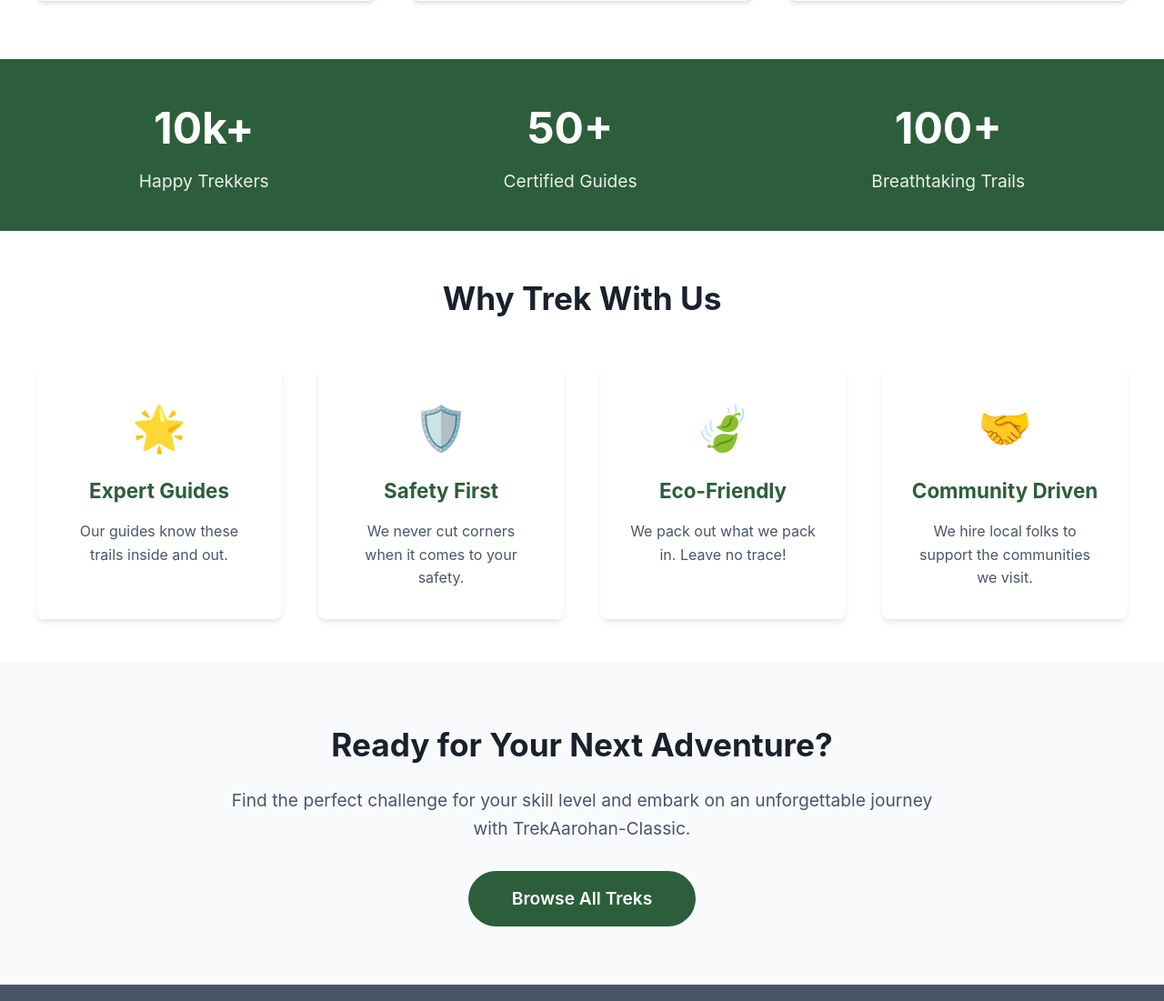
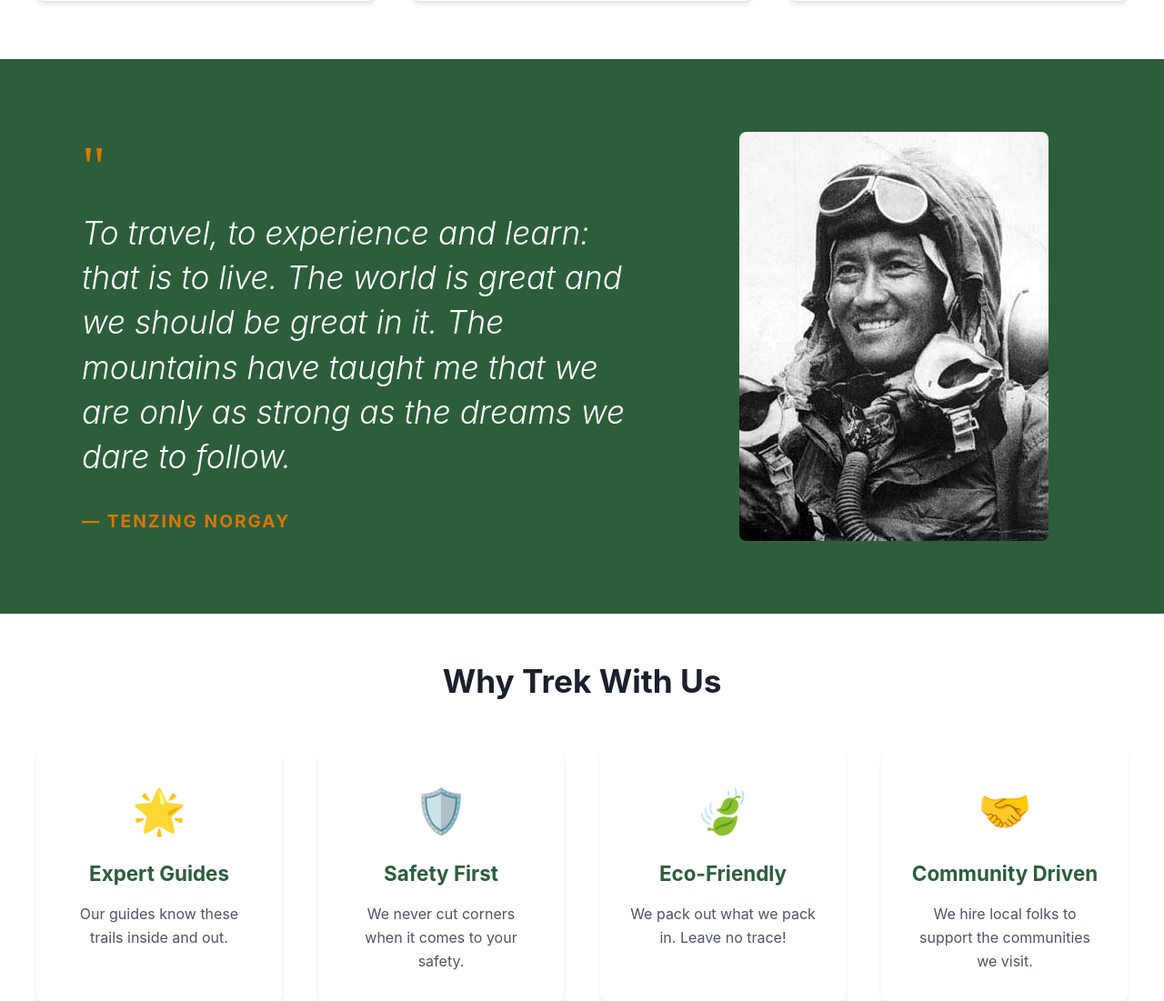
Before and after one commit to BhagyaJyoti22006/TrekAarohan-Classic, a Flask app: page / in a window 1280 px wide. Shown: the part 1181-2282 px from the top of the page at 91% size. Run offline with Flask 3, Linux system fonts and the light colour scheme; data comes from the database, SQL or seed files in the repository; both versions use the stored data as it was after the commit.

Commit message:
Adding Homepage Inspiration Section

```diff
--- a/templates/public_home.html
+++ b/templates/public_home.html
@@ -55,20 +55,16 @@
         </div>
     </div>
 
-    <!-- Platform Stats Section -->
-    <div style="background-color: var(--primary-color); color: white; padding: 2.5rem 1rem; margin-top: 2rem;">
-        <div style="max-width: 1200px; margin: 0 auto; display: flex; flex-wrap: wrap; justify-content: space-around; text-align: center; gap: 2rem;">
-            <div>
-                <h3 style="font-size: 3rem; margin: 0;">10k+</h3>
-                <p style="font-size: 1.2rem; opacity: 0.9; margin: 0.5rem 0 0 0;">Happy Trekkers</p>
+    <!-- Inspiration Section -->
+    <div style="background-color: var(--primary-color); padding: 5rem 1rem; margin-top: 2rem;">
+        <div style="max-width: 1100px; margin: 0 auto; display: flex; align-items: center; justify-content: space-between; flex-wrap: wrap; gap: 4rem;">
+            <div style="flex: 1.2; min-width: 300px; text-align: left;">
+                <div style="font-size: 4rem; color: var(--accent-color); font-family: serif; line-height: 1; margin-bottom: 1rem;">"</div>
+                <h2 style="font-size: 2.2rem; color: white; font-weight: 300; font-style: italic; line-height: 1.4; margin: 0 0 2rem 0;">To travel, to experience and learn: that is to live. The world is great and we should be great in it. The mountains have taught me that we are only as strong as the dreams we dare to follow.</h2>
+                <p style="color: var(--accent-color); font-size: 1.2rem; font-weight: bold; text-transform: uppercase; letter-spacing: 2px; margin: 0;">— Tenzing Norgay</p>
             </div>
-            <div>
-                <h3 style="font-size: 3rem; margin: 0;">50+</h3>
-                <p style="font-size: 1.2rem; opacity: 0.9; margin: 0.5rem 0 0 0;">Certified Guides</p>
-            </div>
-            <div>
-                <h3 style="font-size: 3rem; margin: 0;">100+</h3>
-                <p style="font-size: 1.2rem; opacity: 0.9; margin: 0.5rem 0 0 0;">Breathtaking Trails</p>
+            <div style="flex: 0.8; min-width: 300px; display: flex; justify-content: center;">
+                <img src="{{ url_for('static', filename='images/sherpa.jpg') }}" alt="Himalayan Adventure" style="width: 340px; height: 450px; border-radius: 8px;">
             </div>
         </div>
     </div>
```
Also changed, not shown: instance/tac.db, static/images/sherpa.jpg (added).
